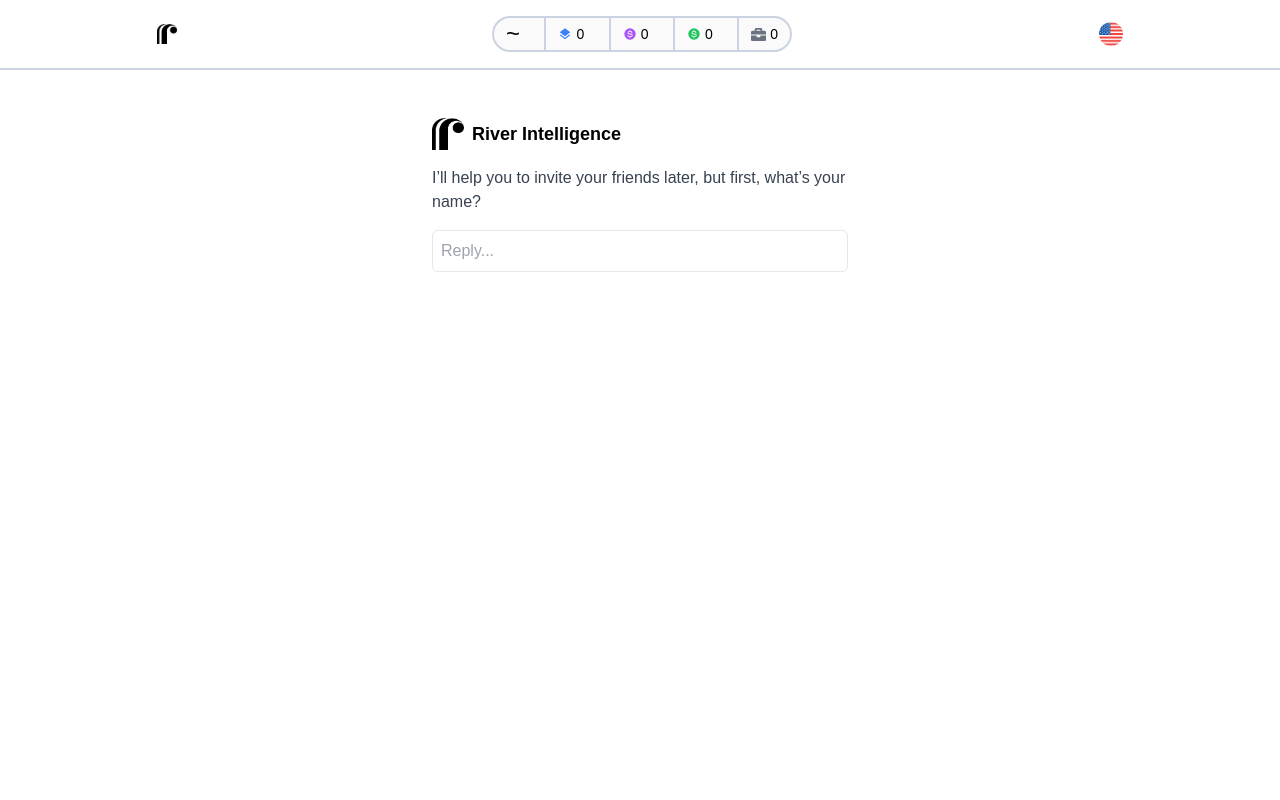
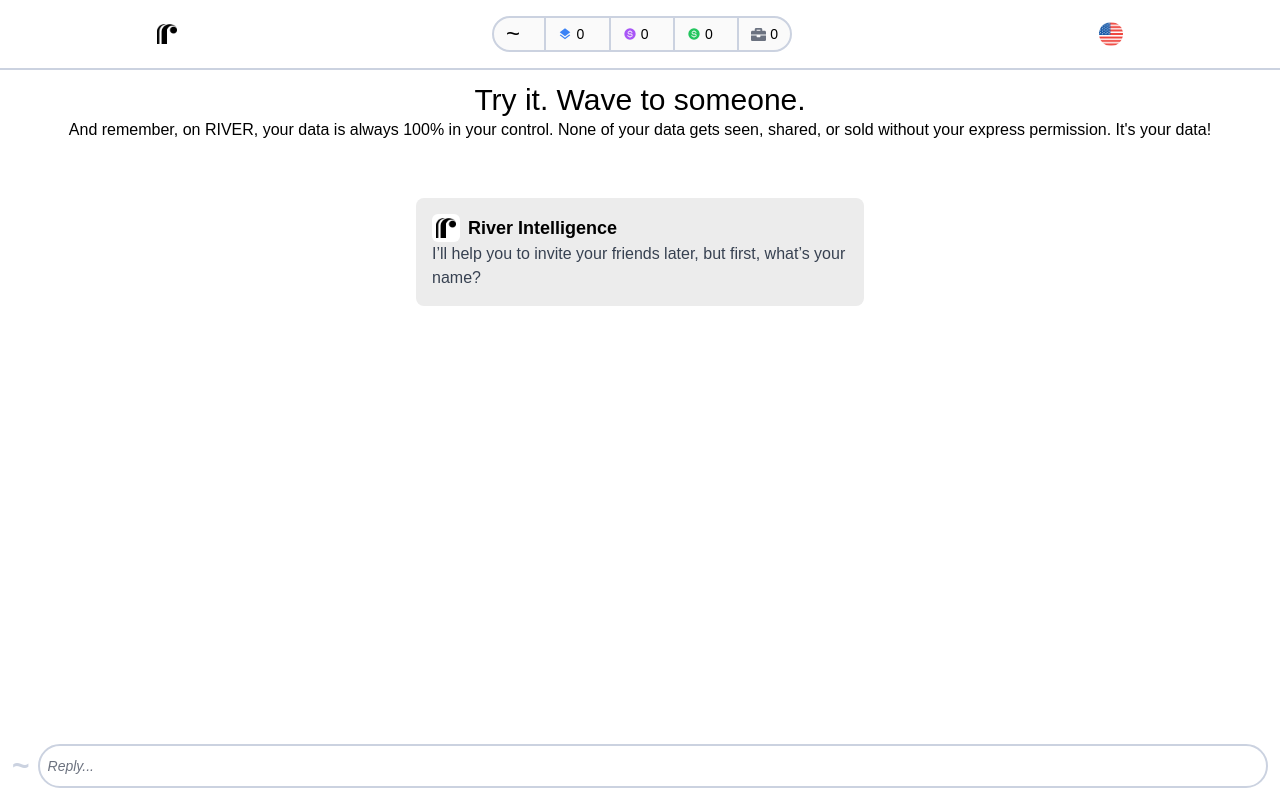
Before and after one commit to RIVER-Data-AI/moment-0, a Next.js app: page /chat in a window 1280 px wide. Built offline with nearby package versions, Linux system fonts and the light colour scheme.

Commit message:
feat: finished first chat page styles

```diff
--- a/src/pages/chat.tsx
+++ b/src/pages/chat.tsx
@@ -4,7 +4,7 @@
 const chat = () => {
   return (
     <div className="flex flex-col">
-      <div className="flex justify-around pt-4 px-2 gap-2 items-center border-b-2 pb-4 border-[#CBD2E0]">
+      <div className="flex justify-around pt-4 px-2 gap-2 items-center border-b-2 pb-4 border-primary-border">
         <img src="/logo.png" alt="Logo" className="w-5 h-5 mr-2" />
         <TildeHeader />
         <div className="w-6 h-6 rounded-full overflow-hidden flex items-center justify-center">
@@ -15,23 +15,38 @@
           />
         </div>
       </div>
-      <div className="max-w-md mx-auto mt-8 p-4 rounded-lg">
-        <div className="flex items-center mb-4">
-          <img src="/logo.png" alt="Logo" className="w-8 h-8 mr-2" />
+      <div className="text-center p-3">
+        <div className="text-3xl text-black">Try it. Wave to someone.</div>
+        <div className="text-black">
+          And remember, on RIVER, your data is always 100% in your control. None
+          of your data gets seen, shared, or sold without your express
+          permission. It&apos;s your data!
+        </div>
+      </div>
+      <div className="p-3">
+        <div className="max-w-md mx-auto mt-8 p-4 rounded-lg bg-chat-secondary-bg">
+          <div className="flex items-center">
+            <div className="w-7 h-7 rounded-md bg-white flex items-center justify-center mr-2">
+              <img src="/logo.png" alt="Logo" className="w-5 h-5" />
+            </div>
             <h2 className="text-lg font-semibold text-black">
               River Intelligence
             </h2>
           </div>
-        <div className="mb-4">
+          <div className="">
             <p className="text-gray-700">
               I’ll help you to invite your friends later, but first, what’s your
               name?
             </p>
           </div>
+        </div>
+      </div>
+      <div className="w-full fixed bottom-0 left-0 p-3 flex items-center gap-2">
+        <span className="text-3xl text-primary-border font-bold">~</span>
         <input
           type="text"
           placeholder="Reply..."
-          className="w-full p-2 border rounded-md"
+          className="w-full p-2 border-2 border-primary-border rounded-full text-black placeholder:italic placeholder:text-opacity-70 placeholder:text-[#2D3648] placeholder:text-sm"
         />
       </div>
     </div>
--- a/tailwind.config.ts
+++ b/tailwind.config.ts
@@ -11,6 +11,7 @@
       colors: {
         background: "var(--background)",
         foreground: "var(--foreground)",
+        "primary-border": "#CBD2E0",
         "main-action": "#2D3748",
         "chat-primary-bg": "#2C3B4F",
         "chat-secondary-bg": "#ECECEC",
```
Lines whose indentation alone changed are shown as unchanged.
